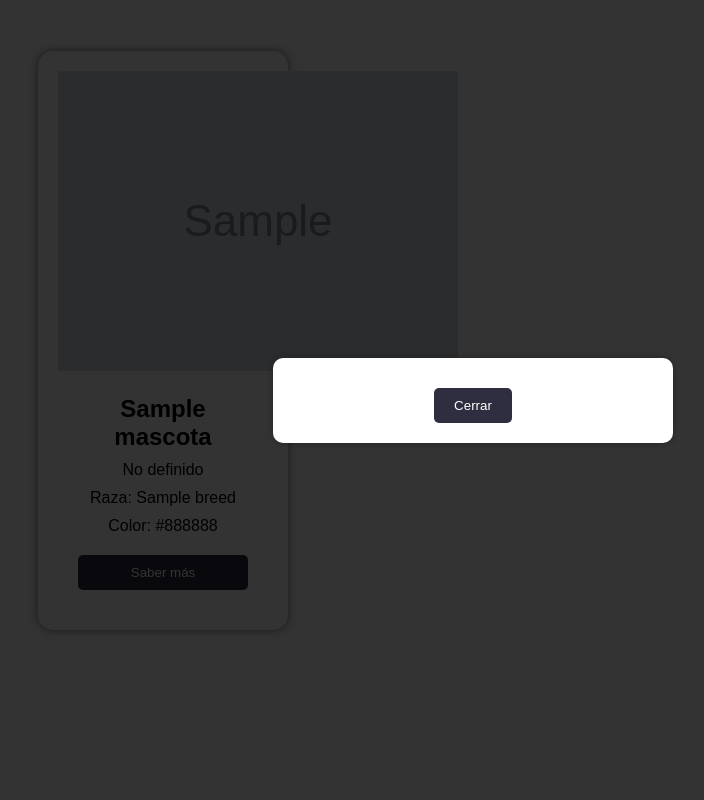
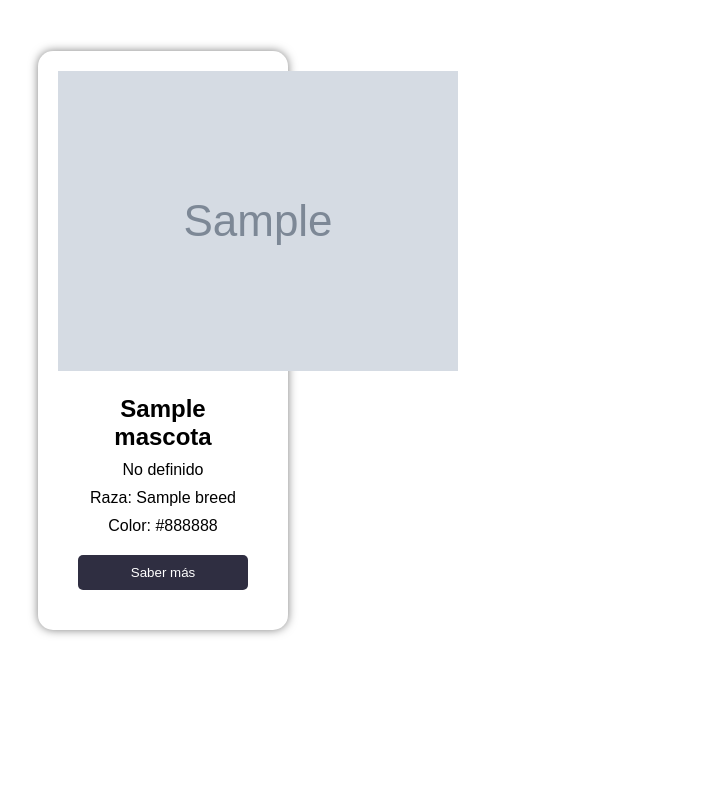
Before and after one commit to 6onza/patitas-perdidas, a Flask app: template frontend/templates/components/cards.html in a window 1280 px wide. Shown: the whole page, without its empty margins (167-871 px from the left). Run offline with Flask 3, Linux system fonts and the light colour scheme; the template is opened without the code that fills it: most values are stand-ins (such as "Sample title", 1, 10 or a date in 2020); grey boxes marked "Sample" are stand-in pictures; some libraries are stand-ins or nearby versions.

Commit message:
Fixed Modals (cards.js) - main.js removed

```diff
--- a/frontend/static/js/cards.js
+++ b/frontend/static/js/cards.js
@@ -1,68 +1,59 @@
+const modal = document.createElement('div');
+modal.id = 'modal';
+modal.style.display = 'none';
+modal.style.position = 'fixed';
+modal.style.top = '0';
+modal.style.left = '0';
+modal.style.width = '100%';
+modal.style.height = '100%';
+modal.style.backgroundColor = 'rgba(0, 0, 0, 0.5)';
+modal.style.zIndex = '1000';
+modal.style.justifyContent = 'center';
+modal.style.alignItems = 'center';
 
-const botones = document.querySelectorAll(".boton");
+const modalContent = document.createElement('div');
+modalContent.style.backgroundColor = '#fff';
+modalContent.style.borderRadius = '10px';
+modalContent.style.padding = '20px';
+modalContent.style.maxWidth = '500px';
+modalContent.style.width = '90%';
+modalContent.style.boxShadow = '0px 5px 15px rgba(0, 0, 0, 0.3)';
+modalContent.style.textAlign = 'center';
+modal.appendChild(modalContent);
 
+const closeModalButton = document.createElement('button');
+closeModalButton.textContent = 'Cerrar';
+closeModalButton.style.marginTop = '20px';
+closeModalButton.style.padding = '10px 20px';
+closeModalButton.style.backgroundColor = 'var(--primary-color)';
+closeModalButton.style.color = '#fff';
+closeModalButton.style.border = 'none';
+closeModalButton.style.borderRadius = '5px';
+closeModalButton.style.cursor = 'pointer';
+closeModalButton.addEventListener('click', () => {
+    modal.style.display = 'none';
+});
+modalContent.appendChild(closeModalButton);
 
-const modal = document.createElement("div");
-modal.id = "info-modal";
-modal.style.display = "none";
-modal.style.position = "fixed";
-modal.style.top = "0";
-modal.style.left = "0";
-modal.style.width = "100%";
-modal.style.height = "100%";
-modal.style.backgroundColor = "rgba(0, 0, 0, 0.8)";
-modal.style.zIndex = "1000";
-modal.style.display = "flex";
-modal.style.justifyContent = "center";
-modal.style.alignItems = "center";
-
-const modalContent = document.createElement("div");
-modalContent.style.backgroundColor = "#fff";
-modalContent.style.padding = "20px";
-modalContent.style.borderRadius = "10px";
-modalContent.style.width = "80%";
-modalContent.style.maxWidth = "400px";
-modalContent.style.boxShadow = "0 0 10px rgba(0,0,0,0.3)";
-modalContent.style.textAlign = "center";
-
-const closeButton = document.createElement("button");
-closeButton.textContent = "Cerrar";
-closeButton.style.marginTop = "10px";
-closeButton.style.padding = "10px 20px";
-closeButton.style.backgroundColor = "var(--primary-color)";
-closeButton.style.color = "#fff";
-closeButton.style.border = "none";
-closeButton.style.borderRadius = "5px";
-closeButton.style.cursor = "pointer";
-
-
-closeButton.addEventListener("click", () => {
-  modal.style.display = "none";
-});
-
-modalContent.appendChild(closeButton);
-modal.appendChild(modalContent);
 document.body.appendChild(modal);
 
-botones.forEach((boton) => {
-  boton.addEventListener("click", () => {
-    const card = boton.closest(".cuadrado");
-    const nombre = card.querySelector(".nombre").textContent;
-    const tipo = card.querySelector(".dato:nth-child(2)").textContent;
-    const raza = card.querySelector(".dato:nth-child(3)").textContent;
-    const color = card.querySelector(".dato:nth-child(4)").textContent;
-
+const buttons = document.querySelectorAll('.boton');
+buttons.forEach(button => {
+    button.addEventListener('click', (event) => {
+        const parent = event.target.closest('.cuadrado');
+        const nombre = parent.querySelector('.nombre').textContent;
+        const tipo = parent.querySelector('.tipo').textContent;
+        const raza = parent.querySelector('.dato:nth-child(3)').textContent;
+        const color = parent.querySelector('.dato:nth-child(4)').textContent;
 
         modalContent.innerHTML = `
             <h2>${nombre}</h2>
             <p>${tipo}</p>
             <p>${raza}</p>
             <p>${color}</p>
-      <p style="margin-top: 10px;">Esta mascota se encuentra perdida actualmente. Si la viste, podes marcarla en el mapa o comunicarte con nosotros.</p>
+            <p style="color: red; font-weight: bold;">¡Esta mascota se encuentra perdida!</p>
         `;
-    modalContent.appendChild(closeButton);
-
-
-    modal.style.display = "flex";
+        modalContent.appendChild(closeModalButton);
+        modal.style.display = 'flex';
     });
 });
--- a/frontend/templates/base.html
+++ b/frontend/templates/base.html
@@ -26,7 +26,7 @@
         {% endblock %}
     </footer>
 
-    <script src="{{ url_for('static', filename='js/main.js') }}"></script>
+
     {% block scripts %}
     {% endblock %}
 </body>
```
Lines whose indentation alone changed are shown as unchanged.
